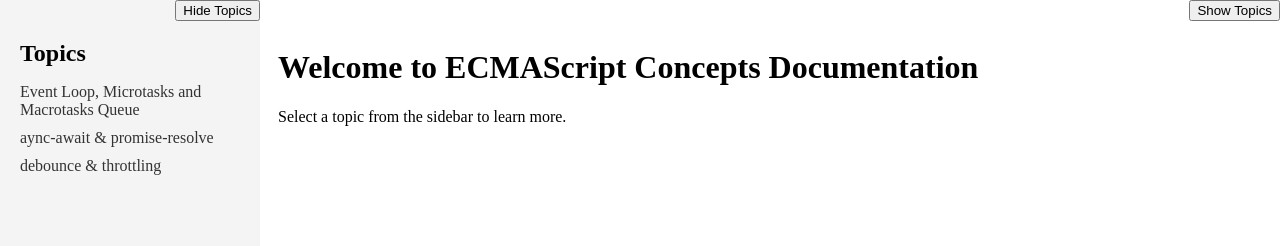
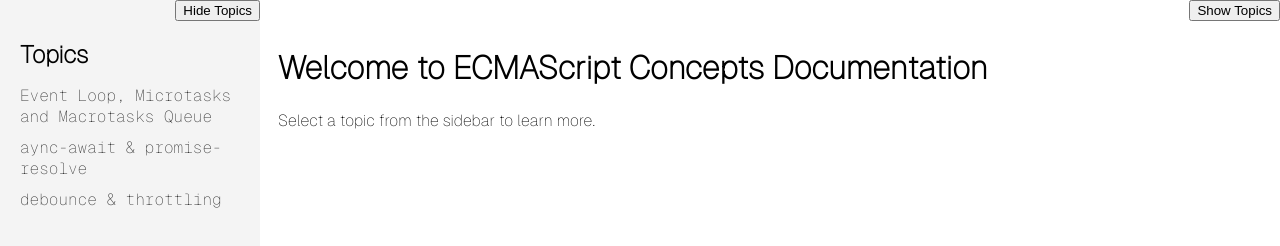
Before and after one commit to jcoding09/jcoding09.github.io, a plain HTML site: page index.html in a window 1280 px wide. Drawn offline with Linux system fonts and the light colour scheme.

Commit message:
Add Geist font family

```diff
--- a/css/style.css
+++ b/css/style.css
@@ -49,3 +49,27 @@
 .sidebar ul li a:hover {
   color: #007bff; /* Change link color on hover */
 }
+
+@font-face {
+  font-family: "Geist_mono";
+  src: url("../assets/font/Geist_mono.ttf") format("truetype");
+}
+
+@font-face {
+  font-family: "Geist_variable";
+  src: url("../assets/font/Geist_variable.ttf") format("truetype");
+}
+
+body {
+  font-family: "Geist_mono", monospace;
+}
+
+h1,
+h2,
+h3,
+h4,
+h5,
+h6,
+p {
+  font-family: "Geist_variable", sans-serif;
+}
```
Also changed, not shown: assets/font/Geist_mono.ttf (added), assets/font/Geist_variable.ttf (added).
